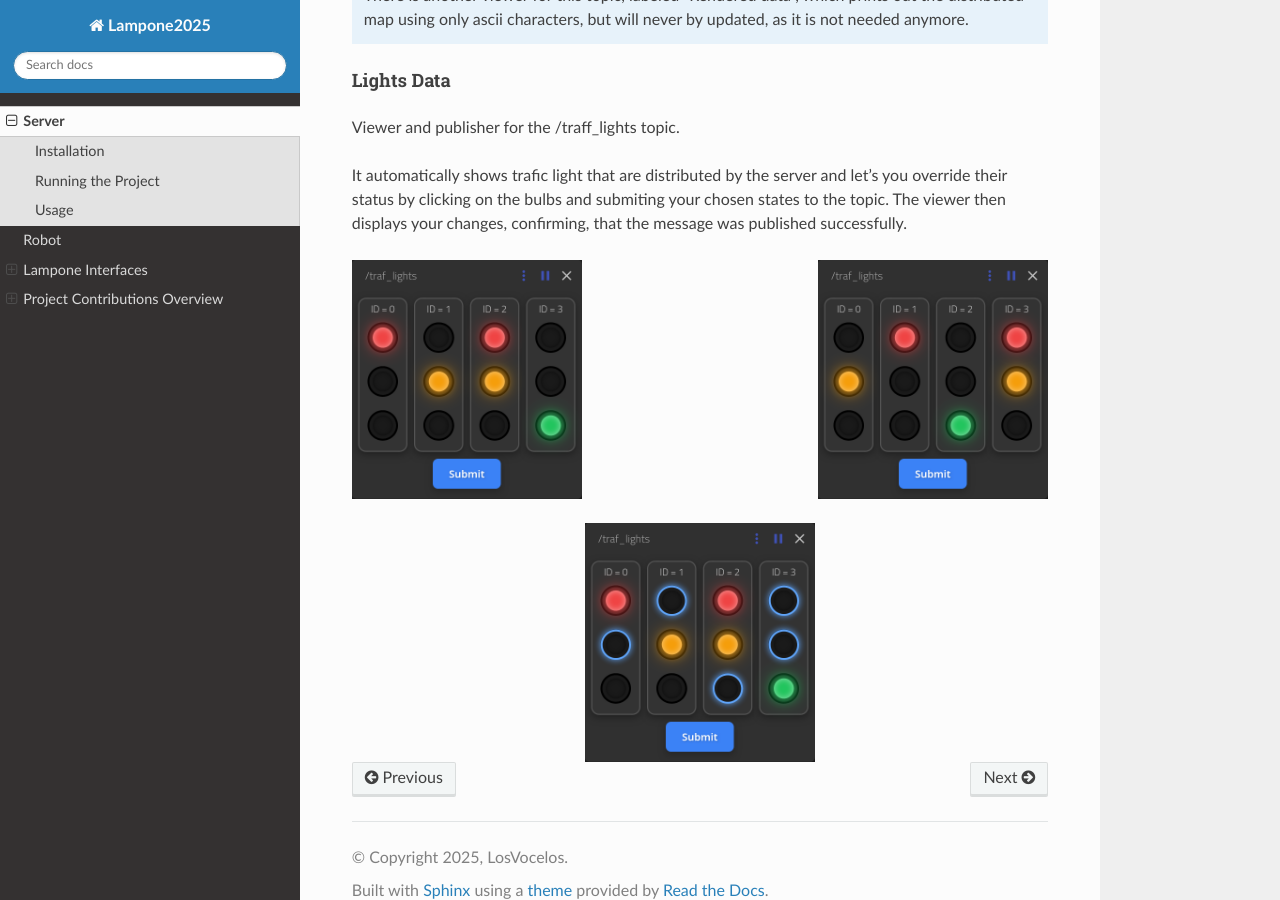
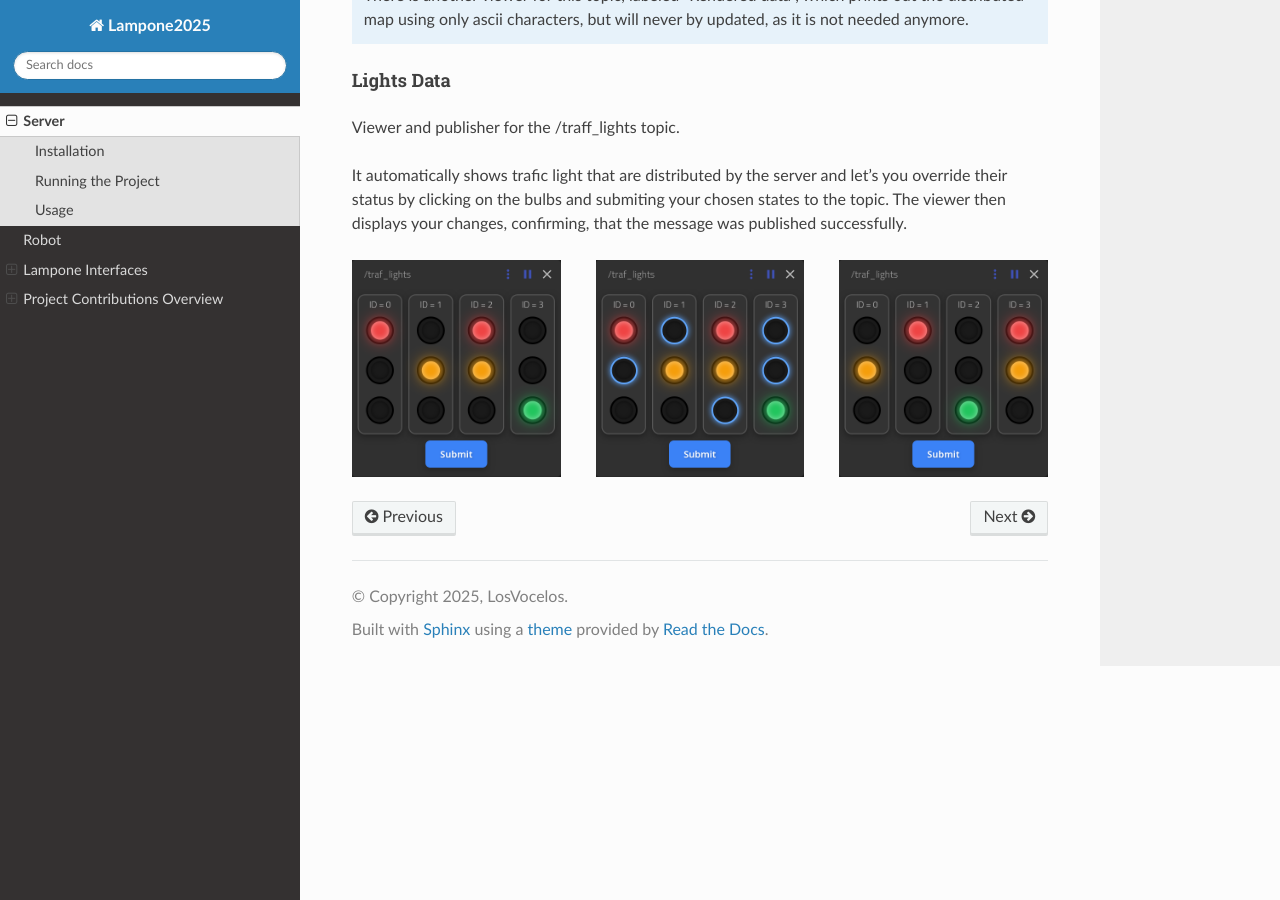
Before and after one commit to LosVocelos/LamponeDocs, a Sphinx documentation site: the page built from docs/source/server.rst, in a window 1280 px wide and 900 px high, scrolled down 3946 px. Built offline with Sphinx 7.4.7 and the Read the Docs theme 3.1.0, drawn with Linux system fonts in a browser that asks for light colours.

Commit message:
Fixing images again...

```diff
--- a/docs/source/server.rst
+++ b/docs/source/server.rst
@@ -111,13 +111,13 @@ and let's you override their status by clicking on the bulbs and submiting your
 The viewer then displays your changes, confirming, that the message was published successfully.
 
 .. image:: img/ROSboard_traf_lights_1.png
-   :width: 33%
+   :width: 30%
    :align: left
 
 .. image:: img/ROSboard_traf_lights_3.png
-   :width: 33%
+   :width: 30%
    :align: right
 
 .. image:: img/ROSboard_traf_lights_2.png
-   :width: 33%
+   :width: 30%
    :align: center
```
